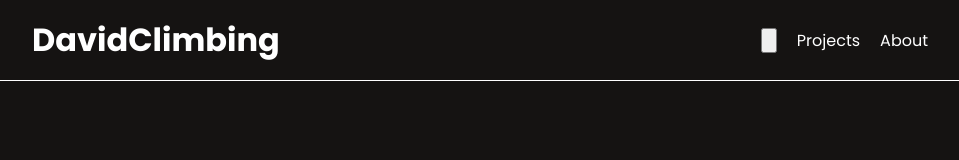
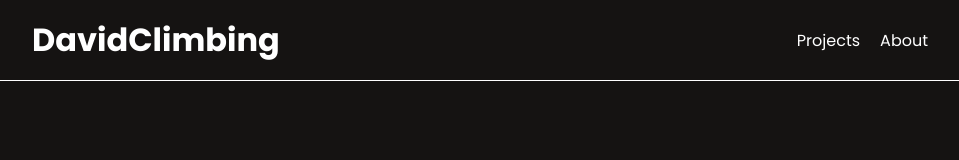
Before and after one commit to davidclimbing/DevFolio, an Angular app: page / in a window 1280 px wide. Shown: the top 160 px of the page, without its empty margins (160-1119 px from the left). Built offline with nearby package versions, Linux system fonts and the light colour scheme.

Commit message:
pop dummy code

```diff
--- a/src/app/components/header/header.component.html
+++ b/src/app/components/header/header.component.html
@@ -4,7 +4,7 @@
 
     @if (!isMobile) {
       <nav class="header__nav-wrap">
-        <button></button>
+<!--        <button></button>-->
         <a class="header__nav" [routerLink]="['/', 'projects']">Projects</a>
         <a class="header__nav" [routerLink]="['/', 'about']">About</a>
       </nav>
```
